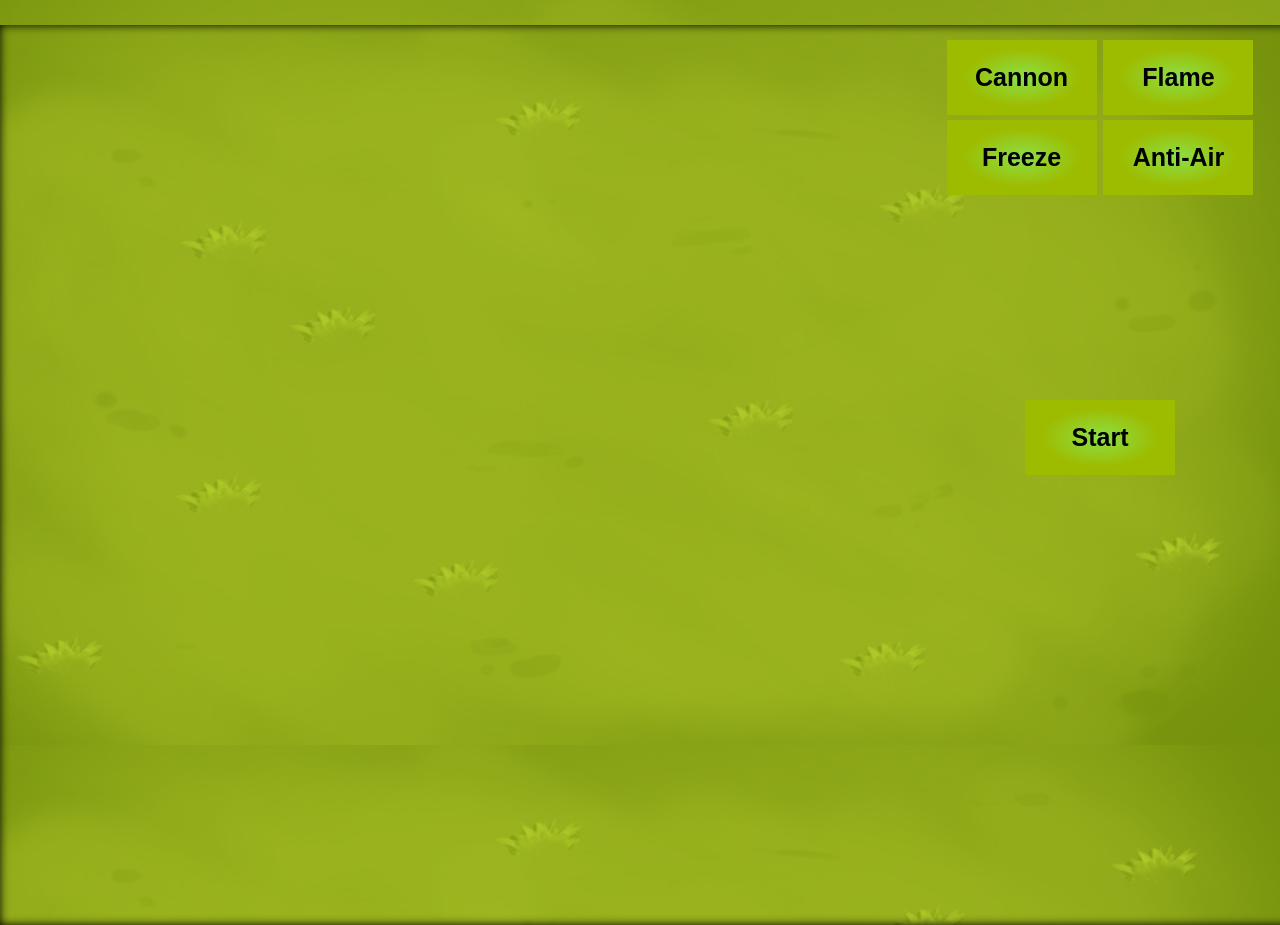
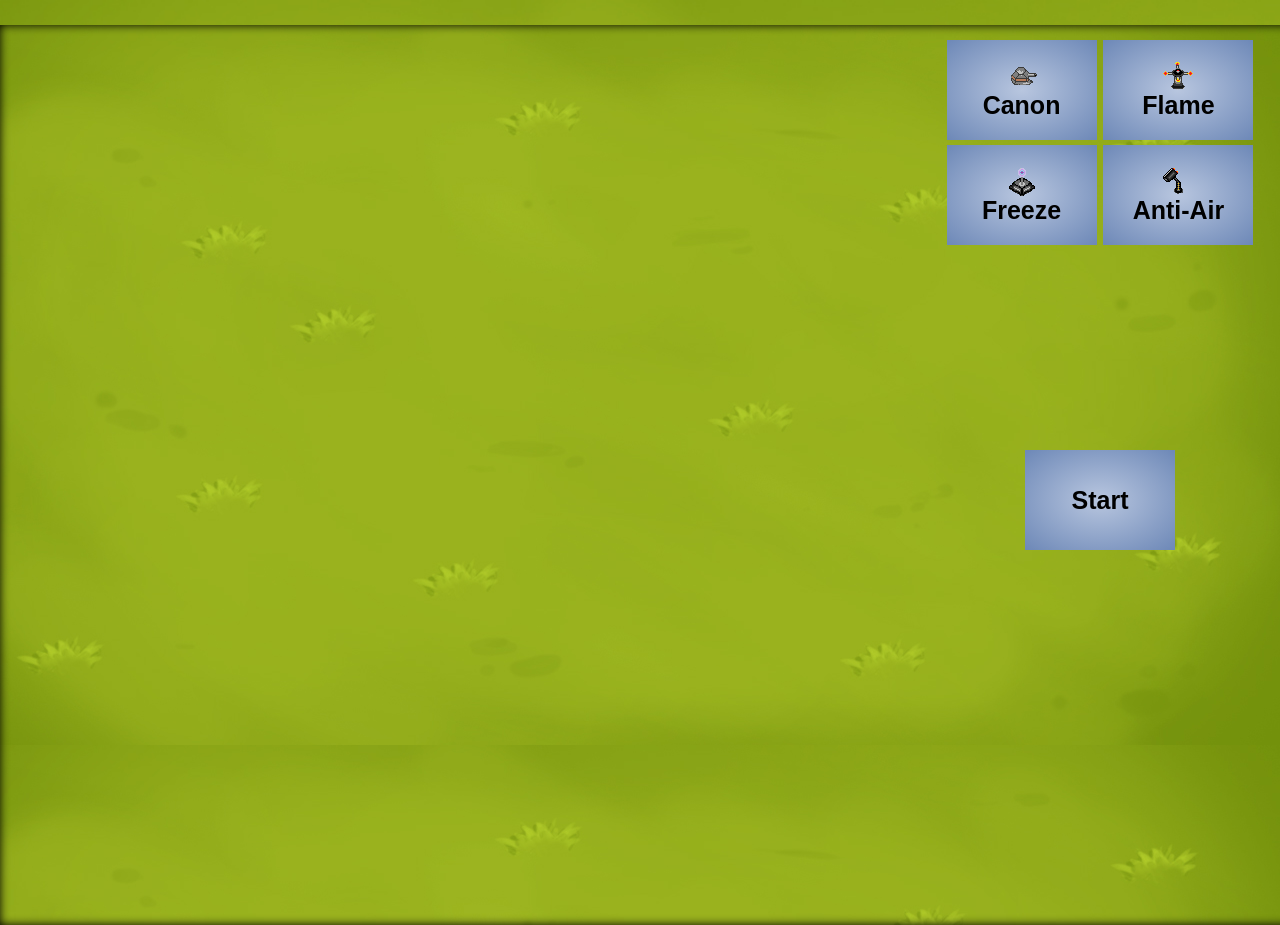
Before and after one commit to kabino11/Tower-Defense, a plain HTML site: page index.html in a window 1280 px wide. Both pictures are taken after a click on the button "New Game". Drawn offline with Linux system fonts and the light colour scheme.

Commit message:
Added images to the buttons.

```diff
--- a/index.html
+++ b/index.html
@@ -19,10 +19,45 @@
 			<canvas id="gameplay-canvas" height="900px" width="900px"></canvas>
 			<div id="side-menu" class="center">
 				<div id="tower-buttons">
-					<button id="cannon-tower">Cannon</button>
-					<button id="flame-tower">Flame</button>
-					<button id="freeze-tower">Freeze</button>
-					<button id="anti-air-tower">Anti-Air</button>
+					<button id="cannon-tower">
+						<div class="tower-image">
+							<div id="canontower" >
+							</div>
+								<p>
+									Canon
+								</p>
+						</div>
+					</button>
+					<button id="flame-tower">
+						<div class="tower-image">
+							<div id="flametower" >
+							</div>
+							<div>
+								<p>
+									Flame
+								</p>
+							</div>
+						</div>
+					</button>
+					<button id="freeze-tower">
+						<div class="tower-image">
+							<div id="icetower" >
+							</div>
+							<div>
+								<p>
+									Freeze
+								</p>
+							</div>
+						</div>
+					</button>
+					<button id="anti-air-tower">
+						<div class="tower-image">
+							<div id="antiairtower" >
+							</div>
+								<p>
+									Anti-Air
+								</p>
+						</div></button>
 				</div>
 
 				<p id='selection-display'></p>
--- a/style.css
+++ b/style.css
@@ -49,17 +49,17 @@ h1 {
 }
 
 .screen button {
-	/* Permalink - use to edit and share this gradient: http://colorzilla.com/gradient-editor/#8ce047+0,9dbc00+55 */
-background: #8ce047; /* Old browsers */
-background: -moz-radial-gradient(center, ellipse cover,  #8ce047 0%, #9dbc00 55%); /* FF3.6-15 */
-background: -webkit-radial-gradient(center, ellipse cover,  #8ce047 0%,#9dbc00 55%); /* Chrome10-25,Safari5.1-6 */
-background: radial-gradient(ellipse at center,  #8ce047 0%,#9dbc00 55%); /* W3C, IE10+, FF16+, Chrome26+, Opera12+, Safari7+ */
-filter: progid:DXImageTransform.Microsoft.gradient( startColorstr='#8ce047', endColorstr='#9dbc00',GradientType=1 ); /* IE6-9 fallback on horizontal gradient */
+	/* Permalink - use to edit and share this gradient: http://colorzilla.com/gradient-editor/#b8c6df+0,6d88b7+100;Grey+Blue+3D+%231 */
+	background: #b8c6df; /* Old browsers */
+	background: -moz-radial-gradient(center, ellipse cover,  #b8c6df 0%, #6d88b7 100%); /* FF3.6-15 */
+	background: -webkit-radial-gradient(center, ellipse cover,  #b8c6df 0%,#6d88b7 100%); /* Chrome10-25,Safari5.1-6 */
+	background: radial-gradient(ellipse at center,  #b8c6df 0%,#6d88b7 100%); /* W3C, IE10+, FF16+, Chrome26+, Opera12+, Safari7+ */
+	filter: progid:DXImageTransform.Microsoft.gradient( startColorstr='#b8c6df', endColorstr='#6d88b7',GradientType=1 ); /* IE6-9 fallback on horizontal gradient */
 
 	font-size: 25px;
 	border: none;
 	width: 150px;
-	height: 75px;
+	height: 100px;
 	margin-bottom: 35px;
 	font-weight: bold;
 	font-family: fantasy;
@@ -73,7 +73,7 @@ filter: progid:DXImageTransform.Microsoft.gradient( startColorstr='#8ce047', end
 	filter: progid:DXImageTransform.Microsoft.gradient( startColorstr='#7db9e8', endColorstr='#e31e5799',GradientType=1 ); /* IE6-9 fallback on horizontal gradient */
 
 	width: 160px;
-	height: 80px;
+	height: 100px;
 	margin-bottom: 32px;
 }
 
@@ -149,3 +149,35 @@ canvas {
 	text-align: center;
 	font-size: 25px;
 }
+
+#flametower{
+  background-image: url("./textures/flame-tower.png");
+  height: 30px;
+  width:  30px;
+	margin: 0 auto;
+}
+
+#canontower{
+  background-image: url("./textures/cannon-tower.png");
+  height: 30px;
+  width:  30px;
+	margin: 0 auto;
+}
+
+#icetower{
+  background-image: url("./textures/freeze-tower.png");
+  height: 30px;
+  width:  30px;
+	margin: 0 auto;
+}
+
+#antiairtower{
+  background-image: url("./textures/anti-air-tower.png");
+  height: 30px;
+  width:  30px;
+	margin: 0 auto;
+}
+
+.tower-image p{
+	margin : 0;
+}
```
